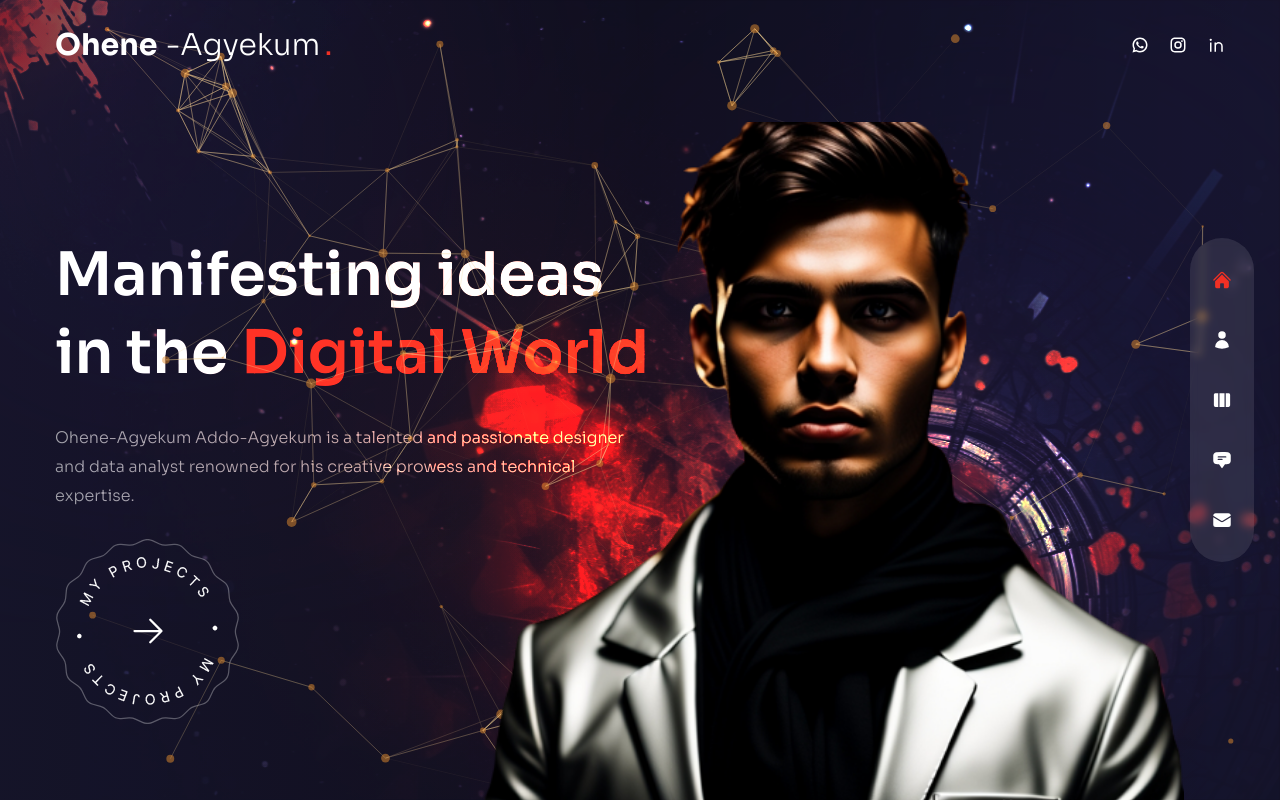
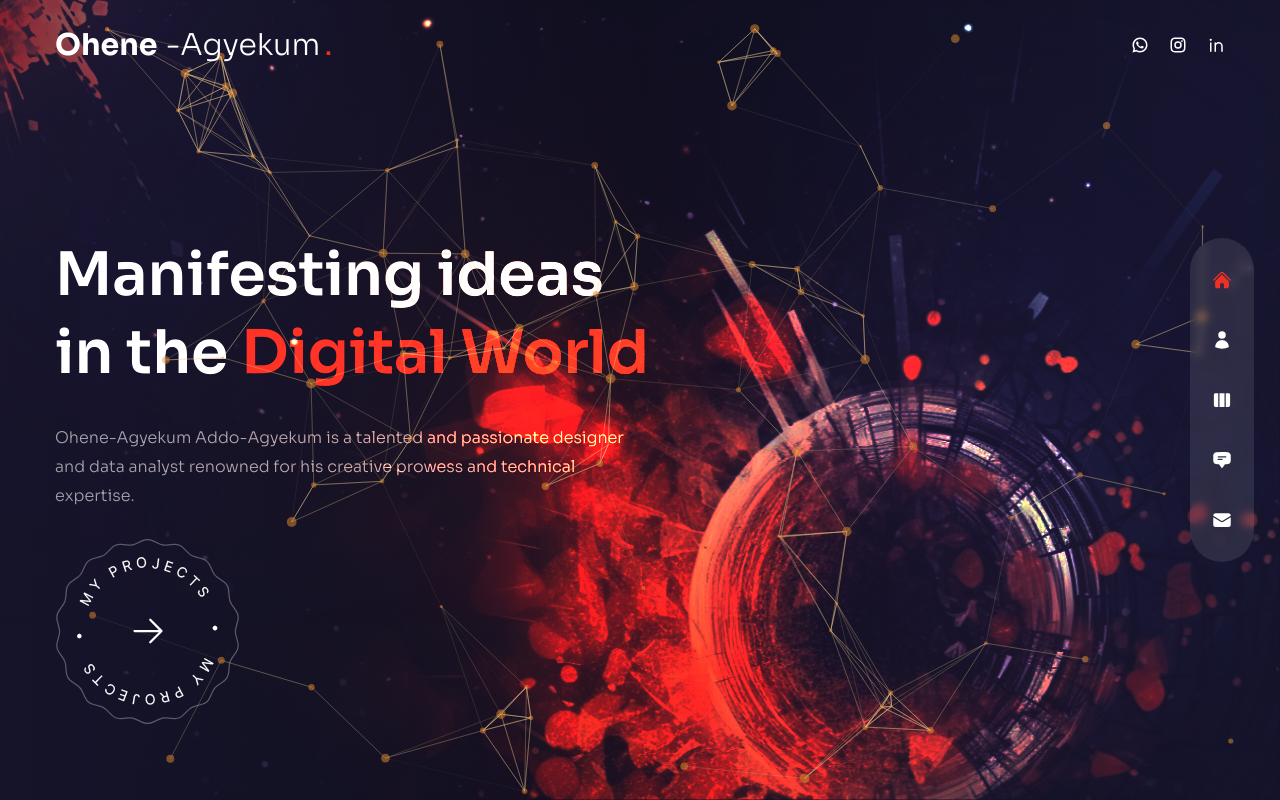
Before and after one commit to ibrahzizo360/my-portfolio, a Next.js app: page / in a window 1280 px wide. Built offline with nearby package versions, Linux system fonts and the light colour scheme.

Commit message:
minor fix

```diff
--- a/pages/index.js
+++ b/pages/index.js
@@ -73,7 +73,7 @@ const Home = () => {
           className="w-full h-full max-w-[707px] max-h-[678px] absolute -bottom-32
        lg:bottom-0 lg:right-[8%]"
         >
-          <Avatar />
+          {/* <Avatar /> */}
         </motion.div>
       </div>
     </div>
```
